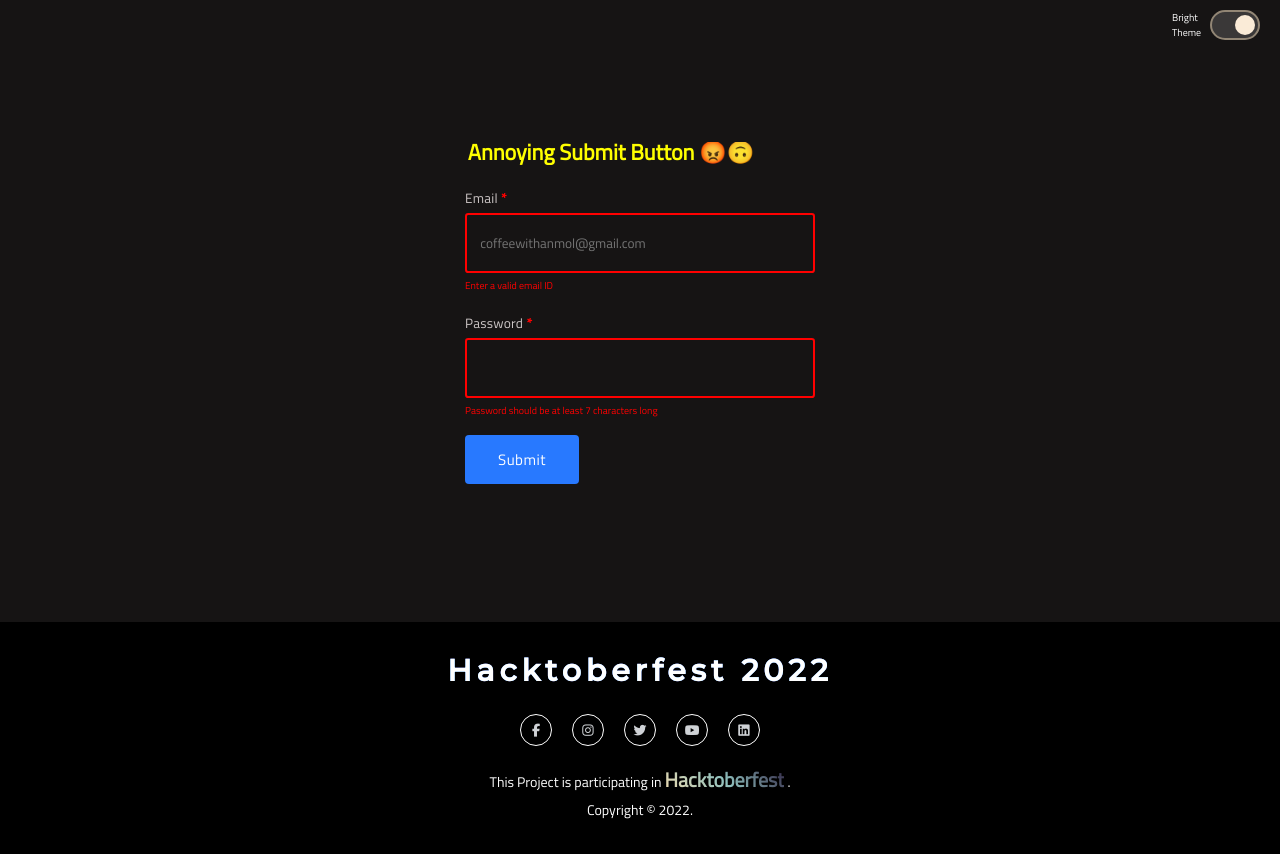
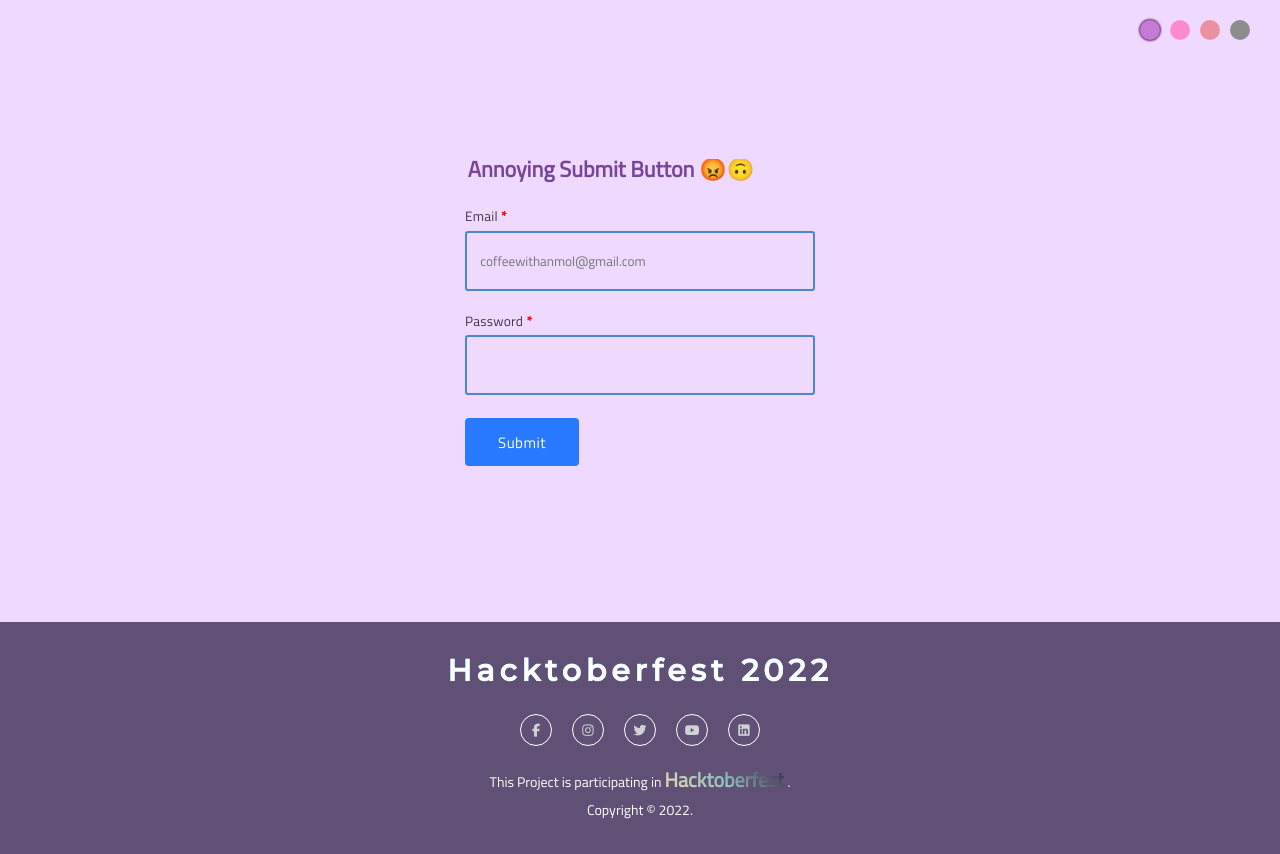
Before and after one commit to fineanmol/Annoying-submit-button, a React (Create React App) app: page / in a window 1280 px wide. Built offline with nearby package versions, Linux system fonts and the light colour scheme.

Commit message:
Added Multi-Theme

```diff
--- a/package.json
+++ b/package.json
@@ -8,7 +8,7 @@
     "@testing-library/user-event": "^13.5.0",
     "react": "^18.2.0",
     "react-dom": "^18.2.0",
-    "react-scripts": "5.0.1",
+    "react-scripts": "^5.0.1",
     "web-vitals": "^2.1.4"
   },
   "scripts": {
--- a/src/App.css
+++ b/src/App.css
@@ -60,6 +60,14 @@ body {
   color: #ff0000;
   font-weight: 500;
   font-size: 1rem;
+}
+
+.none {
+  display: none;
+}
+
+.empty {
+  border: 2px solid rgb(74, 136, 206) !important;
 }
 
 .wrong-input {
@@ -125,10 +133,42 @@ body {
 }
 
 .dark-theme{
-  background-color: rgb(22, 20, 20);
-  color:rgb(204, 198, 198);
+  background-color: rgb(36, 36, 36);
+  color:rgb(235, 235, 235);
   transition: .5s ease-in-out;
 }
+
+.purple-theme {
+  background-color: #f0d9ff;
+  color:rgb(68, 52, 70);
+  transition: .5s ease-in-out;
+}
+
+.pink-theme {
+  background-color: #fde5f1;
+  color:rgb(68, 52, 70);
+  transition: .5s ease-in-out;
+}
+
+
+.skin-theme {
+  background-color: #ffe9e9;
+  color:rgb(68, 52, 70);
+  transition: .5s ease-in-out;
+}
+
+.skin-theme .title {
+  color: rgb(153, 70, 70);
+}
+
+.purple-theme .title {
+  color: rgb(120, 70, 153);
+}
+
+.pink-theme .title {
+  color: rgb(167, 61, 135);
+}
+
 .bright-theme{
   background-color: #fff;
   transition: .5s ease-in-out;
--- a/src/App.js
+++ b/src/App.js
@@ -12,9 +12,17 @@ function App() {
 
   const [toggleClass, setToggleClass] = React.useState(false);
   const [showToast, setShowToast] = React.useState(false);
-  const [themeState, setThemeState] = React.useState("dark");
+  const [themeState, setThemeState] = React.useState("purple");
+  const [Email, setEmail] = React.useState(null)
+  const [Password, setPassword] = React.useState(null)
 
-  const handleForm = (e) => {
+  const handleEmail = (e) => {
+    setEmail(e.target.value)
+    setForm((formProps) => ({ ...formProps, [e.target.name]: e.target.value }));
+  };
+
+  const handlePassword = (e) => {
+    setPassword(e.target.value)
     setForm((formProps) => ({ ...formProps, [e.target.name]: e.target.value }));
   };
 
@@ -40,9 +48,8 @@ function App() {
 
   return (
     <>
-      <ThemeButton setThemeState={setThemeState} themeState={themeState} />
+       <ThemeButton setThemeState={setThemeState} themeState={themeState} />
       <section className={`form-section ${themeState}-theme`}>
-
         <a href="#" className="link">
           <span className="mask">
             <div className="link-container">
@@ -62,13 +69,14 @@ function App() {
               Email <span className="requiredLabel">*</span>
             </label>
             <input
-              className={`input ${themeState}-theme ${
+              className={`input ${themeState}-theme ${!Email?'empty':''} ${
+
                 !validateEmail(form.email) ? "wrong-input" : "correct-input"
               }`}
               type="email"
               name="email"
               value={form.email}
-              onChange={handleForm}
+              onChange={(e)=>handleEmail(e)}
               placeholder="coffeewithanmol@gmail.com"
               tabIndex={-1}
               required
@@ -76,7 +84,7 @@ function App() {
           </div>
           <div>
             {!validateEmail(form.email) ? (
-              <p className="warning-message">Enter a valid email ID</p>
+              <p className={`${Email?'warning-message':'none'}`}>Enter a valid email ID</p>
             ) : (
               ""
             )}
@@ -88,11 +96,11 @@ function App() {
             <input
               className={`input ${
                 form.password.length <= 6 ? "wrong-input" : "correct-input"
-              } ${themeState}-theme`}
+              } ${themeState}-theme ${!Password?'empty':''}`}
               type="password"
               name="password"
               value={form.password}
-              onChange={handleForm}
+              onChange={(e) => handlePassword(e)}
               minLength="6"
               tabIndex={-1}
               required
@@ -100,7 +108,7 @@ function App() {
           </div>
           <div>
             {form.password.length <= 6 ? (
-              <p className="warning-message">
+              <p className={`${Password?'warning-message':'none'}`}>
                 Password should be at least 7 characters long
               </p>
             ) : (
--- a/src/components/Footer/Footer.css
+++ b/src/components/Footer/Footer.css
@@ -221,6 +221,32 @@ footer {
   color:rgb(204, 198, 198);
   transition: .5s ease-in-out;
 }
+
+.purple-footer {
+  background-color: rgb(97, 80, 117);
+  color:rgb(204, 198, 198);
+  transition: .5s ease-in-out;
+}
+
+.dark-footer {
+  background-color: rgb(0, 0, 0);
+  color:rgb(204, 198, 198);
+  transition: .5s ease-in-out;
+}
+
+
+.pink-footer {
+  background-color: rgb(182, 77, 112);
+  color:rgb(204, 198, 198);
+  transition: .5s ease-in-out;
+}
+
+.skin-footer {
+  background-color: rgb(185, 81, 90);
+  color:rgb(204, 198, 198);
+  transition: .5s ease-in-out;
+}
+
 .bright-footer{
   color: rgb(45, 43, 43);
   background: rgb(145, 143, 143);
--- a/src/components/ThemeButton/ThemeButton.css
+++ b/src/components/ThemeButton/ThemeButton.css
@@ -1,13 +1,62 @@
 @import url('https://fonts.googleapis.com/css2?family=Montserrat:wght@500&display=swap');
 .theme-button-container{
-    width: 50px;
+    display: flex;
+    gap: 10px;
+    width: 120px;
     height: 30px;
     position: fixed;
-    right: 0;
-    margin: 1rem 2rem;
+    right: 0px;
+    margin: 2rem 2rem;
     border-radius: 20px;
-    border: 2px solid rgb(58, 56, 56);
 }
+
+
+.theme-btn {
+    height: 20px;
+    width: 20px;
+    border-radius: 50%;
+    display: flex;
+    justify-content: center;
+    align-items: center;
+    cursor: pointer;
+}
+
+.purple {
+    background-color: rgb(196, 123, 214);
+    border-color:rgb(1, 0, 0);
+    transition: 0.5s ease-in-out;
+}
+
+.pink {
+    background-color: rgb(255, 138, 210);
+    border-color:rgb(1, 0, 0);
+    transition: 0.5s ease-in-out;
+
+}
+.skin {
+    background-color: rgb(235, 144, 159);
+    border-color:rgb(1, 0, 0);
+    transition: 0.5s ease-in-out;
+}
+
+.dark-a {
+    box-shadow: 0px 0px 2px 1px rgb(236, 236, 236);
+}
+
+.skin-b {
+    box-shadow: 0px 0px 2px 1px rgb(122, 44, 44);
+}
+
+.pink-c {
+    box-shadow: 0px 0px 2px 1px rgb(90, 28, 85);
+}
+
+.purple-d {
+    box-shadow: 0px 0px 2px 1px rgb(110, 40, 110);
+}
+
+
+
 .theme-container *{
     cursor: pointer;
 }
@@ -19,9 +68,12 @@
     border-color:rgb(1, 0, 0);
 }
 .dark{
-    background-color: rgb(58, 56, 56);
-    border-color: rgb(146, 134, 117);
+    background-color: rgb(141, 141, 141);
+    transition: 0.5s ease-in-out;
+
 }
+
+
 .button-blob{
     width: 2rem;
     height: 2rem;
@@ -41,3 +93,7 @@
     margin-left: 10%;
     transition: .6s;
 }
+
+
+
+/*for active themes*/
--- a/src/components/ThemeButton/ThemeButton.jsx
+++ b/src/components/ThemeButton/ThemeButton.jsx
@@ -1,21 +1,28 @@
-import React from "react";
+import React, {useState} from "react";
 import "./ThemeButton.css";
 
 const ThemeButton = ({ setThemeState, themeState }) => {
+
   return (
-    <div className="theme-container" title="Change Theme">
-      <div onClick={() => {
-        setThemeState(() => themeState === "bright" ? "dark" : "bright");
-      }} className={`theme-button-container ${themeState}`}>
-      <p className="theme" style={{color:`${themeState === "bright" ? "black":"white"}`}}>{`${themeState === "bright" ? "Dark":"Bright"} Theme`}</p>
-        <button
-          className={`button-blob ${themeState === "bright" ? "dark-blob" : "bright-blob"
-            }`}
+    <div>
+        <div className='theme-button-container'>
 
-        ></button>
-      </div>
+            <div className={`theme-btn purple ${themeState}-d`} onClick={() => setThemeState("purple")}>
+              <div className="tick"></div>
+            </div>
+            <div className={`theme-btn pink ${themeState}-c`} onClick={() => setThemeState("pink")}>
+            <div className="tick"></div>
+            </div>
+            <div className={`theme-btn skin ${themeState}-b`} onClick={() => setThemeState("skin")}>
+            <div className="tick"></div>
+            </div>
+            <div className={`theme-btn dark ${themeState}-a`} onClick={() => setThemeState("dark")}>
+            <div className="tick"></div>
+            </div>
+
+        </div>
     </div>
-  );
+  )
 };
 
 export default ThemeButton;
```
Also changed, not shown: 1 other file (tests, documents, lock files or other folders).
